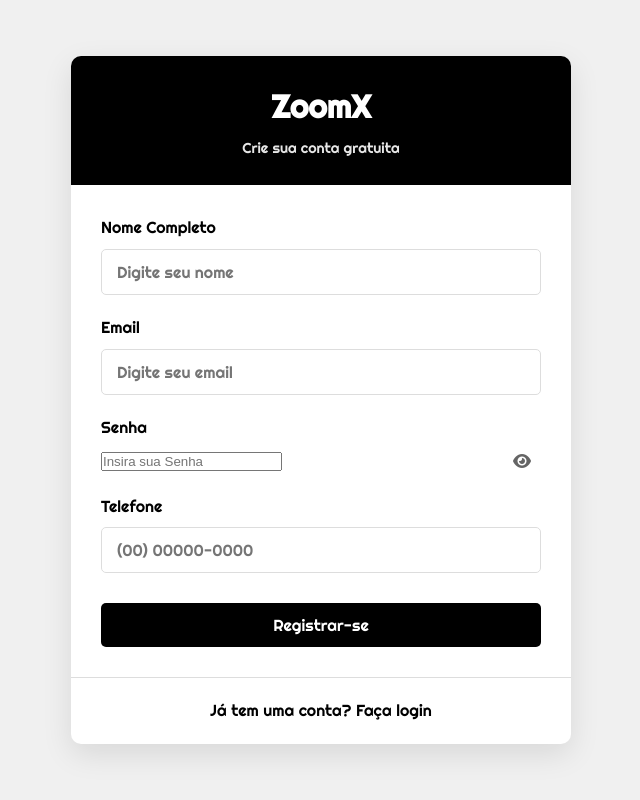
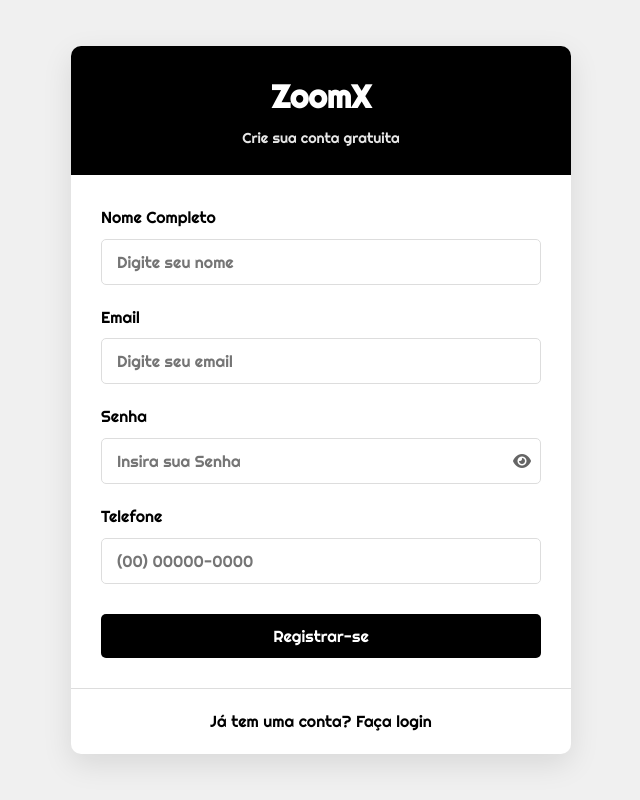
Before and after one commit to lfgiacomelli/ZoomX_Plataforma_Web, a PHP site: page /user/registrar_se.php in a window 1280 px wide. Shown: the whole page, without its empty margins (319-959 px from the left). Run offline with PHP 8.4, Linux system fonts and the light colour scheme; some libraries are stand-ins or nearby versions.

Commit message:
[fix] class input password

```diff
--- a/user/registrar_se.php
+++ b/user/registrar_se.php
@@ -39,7 +39,7 @@ unset($_SESSION['erro_email']);
             <div class="form-group">
                 <label for="senha">Senha</label>
                 <div class="password-container">
-                    <input type="password" name="senha" id="senha" placeholder="Insira sua Senha" autocomplete="new-password" required>
+                    <input type="password" name="senha" id="senha" class="form-control" placeholder="Insira sua Senha" autocomplete="new-password" required>
 
                     <i class="fas fa-eye password-toggle" id="togglePassword"></i>
                 </div>
```
